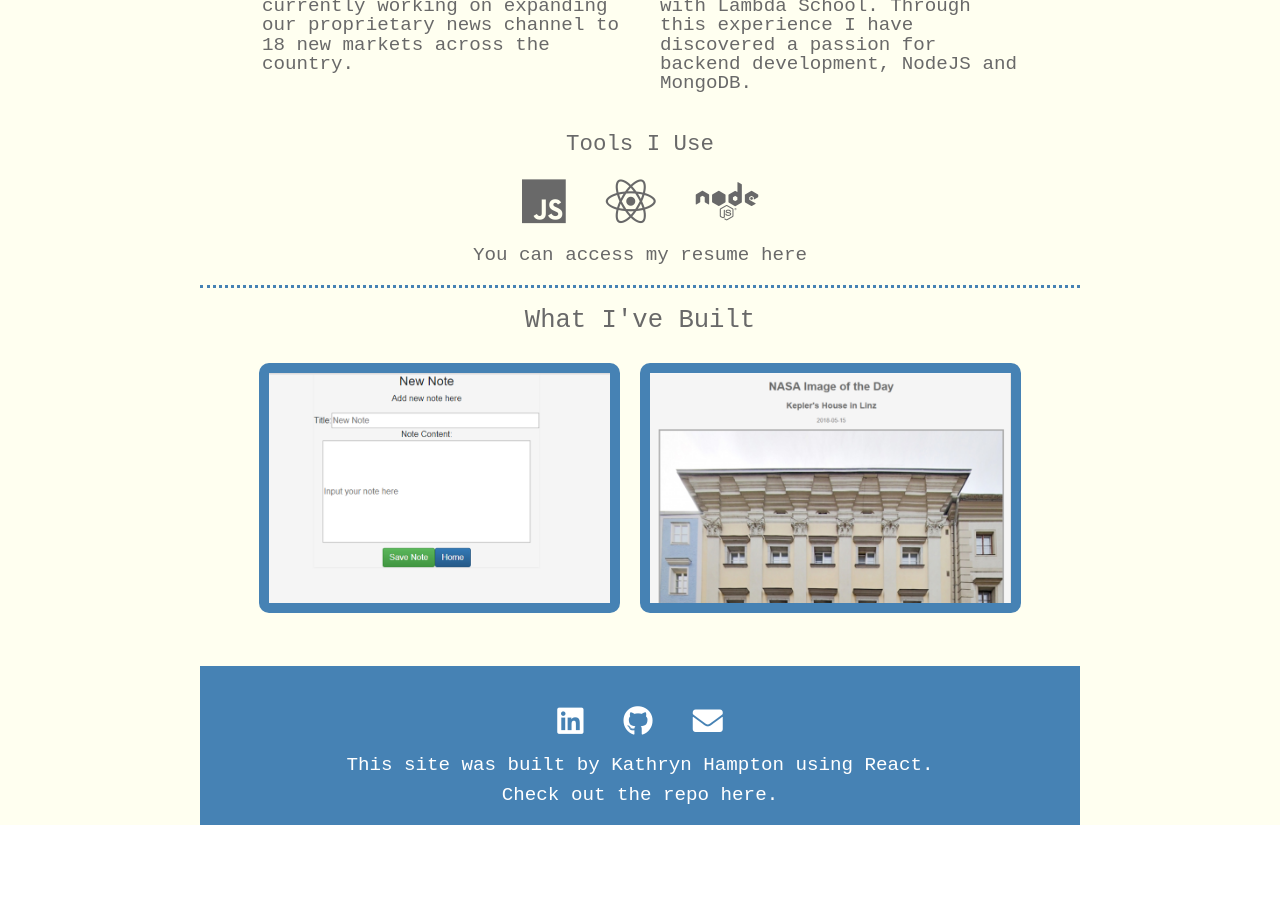
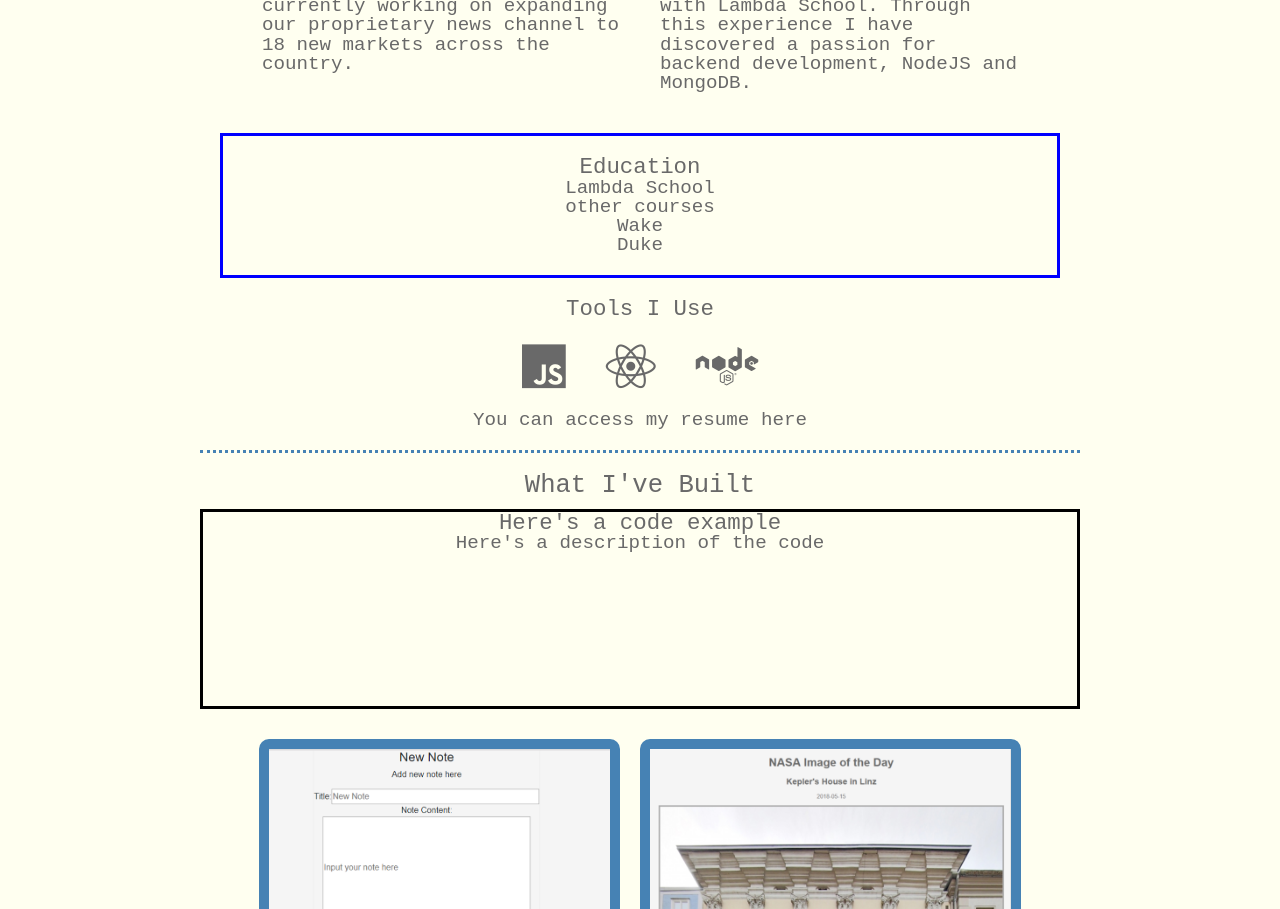
Before and after one commit to khamp19/personal-site, a React (Create React App) app: page / in a window 1280 px wide. Shown: the part 660-1569 px from the top of the page. Before the commit the page ends 1485 px from the top, so only its background shows below. Built offline with nearby package versions, Linux system fonts and the light colour scheme.

Commit message:
added code example component and updated about section

```diff
--- a/src/components/about.css
+++ b/src/components/about.css
@@ -19,6 +19,12 @@
   width: 45%;
   max-width: 423px;
   text-align: left;
+}
+
+.education {
+  border: 3px solid blue;
+  margin-bottom: 20px;
+  padding: 20px;
 }
 
 .skills ul {
--- a/src/components/about.js
+++ b/src/components/about.js
@@ -14,6 +14,17 @@ class About extends Component {
             I took a class on full-stack web development with Lambda School.
             Through this experience I have discovered a passion for backend development,
             NodeJS and MongoDB.</p>
+        </div>
+        <div className="education" id="education">
+          <h3>Education</h3>
+          <div className="cs-ed">
+            <p>Lambda School</p>
+            <p>other courses</p>
+          </div>
+          <div className="college">
+            <p>Wake</p>
+            <p>Duke</p>
+          </div>
         </div>
         <div className="skills">
           <h3>Tools I Use</h3>
--- /dev/null
+++ b/src/components/codeExample.css
@@ -0,0 +1,5 @@
+.example {
+    height: 200px;
+    border: 3px solid black;
+    margin-top: 10px;
+}
--- /dev/null
+++ b/src/components/code_example.js
@@ -0,0 +1,15 @@
+import React, { Component } from 'react';
+import './codeExample.css'
+
+class CodeExample extends Component {
+    render () {
+        return (
+            <div className="example">
+                <h3>Here's a code example</h3>
+                <p>Here's a description of the code</p>
+            </div>
+        )
+    }
+}
+
+export default CodeExample;
--- a/src/components/navBar.js
+++ b/src/components/navBar.js
@@ -7,7 +7,7 @@ class NavBar extends Component {
     return (
       <div className="navBar">
         <ul className="navList">
-        {/* fix your links */}
+        {/* add Education link*/}
           <li className="nb-item"><a href="#main" className="nb-link">Home</a></li>
           <li className="nb-item"><a href="#about" className="nb-link">About</a></li>
           <li className="nb-item"><a href="#projects" className="nb-link">Projects</a></li>
--- a/src/components/projects.js
+++ b/src/components/projects.js
@@ -1,6 +1,7 @@
 import React, { Component } from 'react';
 import nasa from '../images/nasa2.png';
 import notes from '../images/notes2.png';
+import CodeExample from './code_example';
 import './projects.css';
 
 
@@ -9,6 +10,7 @@ class Projects extends Component {
     return (
       <div id="projects">
         <h2>What I've Built</h2>
+        <CodeExample />
         <div className="projects">
           <div className="image-container">
             <img src={notes} alt="notes-app" className="image"/>
```
Also changed, not shown: src/components/education.css (deleted), src/components/education.js (deleted).
